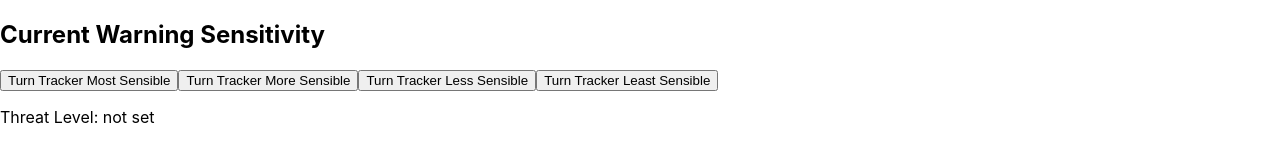
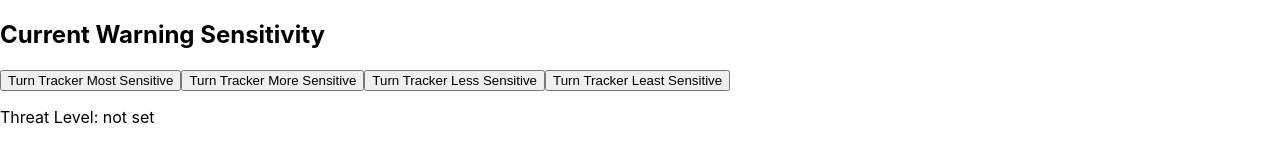
Before and after one commit to 3136321049/smart-bike-tracker, a React (Create React App) app: page /UserData in a window 1280 px wide. Shown: the part 127-273 px from the top of the page. Built offline with nearby package versions, Linux system fonts and the light colour scheme; no server answers.

Commit message:
sensitive

```diff
--- a/src/UserData.js
+++ b/src/UserData.js
@@ -117,10 +117,10 @@ function UserData() {
   // Helper function to get descriptive threat level
   const getThreatLevelDescription = (level) => {
     const levels = {
-      '1': 'Least Sensible',
-      '2': 'Less Sensible',
-      '3': 'More Sensible',
-      '4': 'Most Sensible'
+      '0': 'Least Sensitive',
+      '1': 'Less Sensitive',
+      '2': 'More Sensitive',
+      '3': 'Most Sensitive'
     };
     return levels[level] || 'not set';
   };
@@ -140,10 +140,10 @@ function UserData() {
       </div>
       <div className="current-warning-sensitivity">
         <h2>Current Warning Sensitivity</h2>
-        <button onClick={() => updateThreatLevel('4')} className="threat-btn">Turn Tracker Most Sensible</button>
-        <button onClick={() => updateThreatLevel('3')} className="threat-btn">Turn Tracker More Sensible</button>
-        <button onClick={() => updateThreatLevel('2')} className="threat-btn">Turn Tracker Less Sensible</button>
-        <button onClick={() => updateThreatLevel('1')} className="threat-btn">Turn Tracker Least Sensible</button>
+        <button onClick={() => updateThreatLevel('3')} className="threat-btn">Turn Tracker Most Sensitive</button>
+        <button onClick={() => updateThreatLevel('2')} className="threat-btn">Turn Tracker More Sensitive</button>
+        <button onClick={() => updateThreatLevel('1')} className="threat-btn">Turn Tracker Less Sensitive</button>
+        <button onClick={() => updateThreatLevel('0')} className="threat-btn">Turn Tracker Least Sensitive</button>
         <p>Threat Level: {getThreatLevelDescription(threatLevel)}</p>
       </div>
       {theftAlert && (
```
